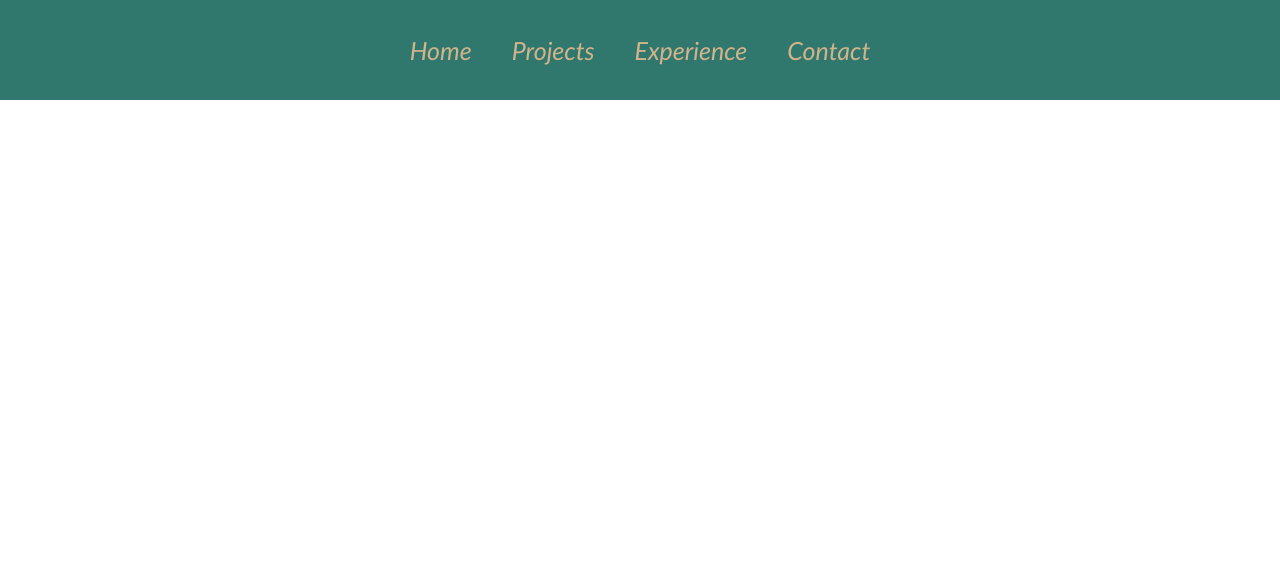
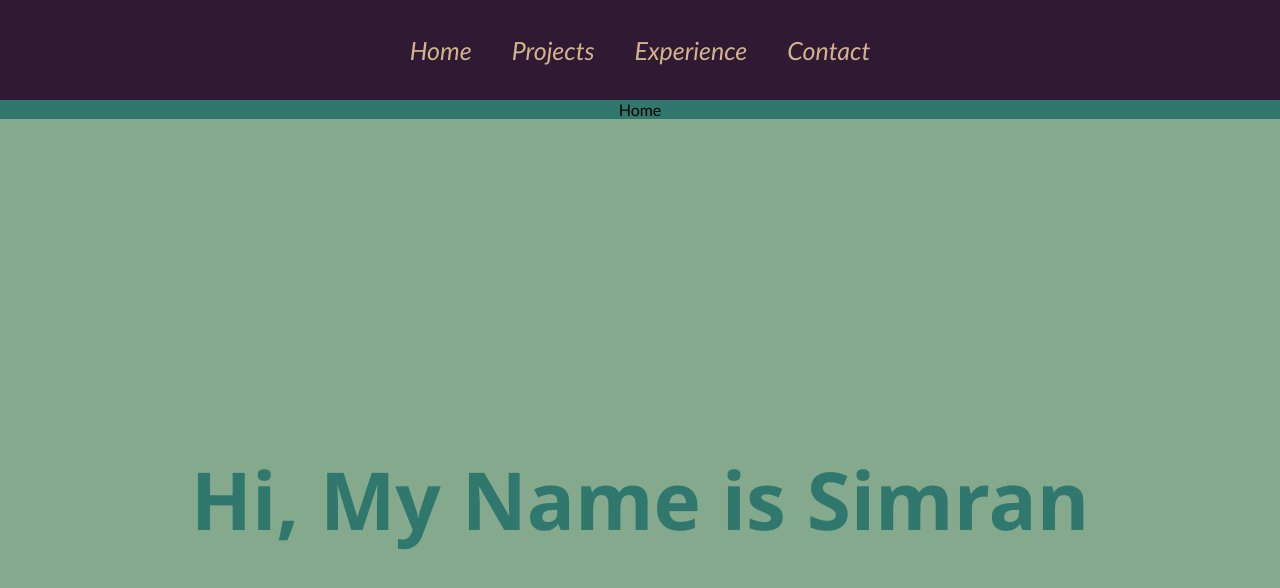
Before and after one commit to ragingelmo/simransportfoliowebsite, a React (Create React App) app: page / in a window 1280 px wide. Shown: the top 588 px of the page. Built offline with nearby package versions, Linux system fonts and the light colour scheme.

Commit message:
Playing with colors

```diff
--- a/public/index.html
+++ b/public/index.html
@@ -2,19 +2,19 @@
 <html lang="en">
   <head>
     <meta charset="utf-8" />
-    <link rel="icon" href="%PUBLIC_URL%/favicon.ico" />
+
     <meta name="viewport" content="width=device-width, initial-scale=1" />
     <meta name="theme-color" content="#000000" />
     <meta
       name="description"
       content="Web site created using create-react-app"
     />
-    <link rel="apple-touch-icon" href="%PUBLIC_URL%/logo192.png" />
+
     <!--
       manifest.json provides metadata used when your web app is installed on a
       user's mobile device or desktop. See https://developers.google.com/web/fundamentals/web-app-manifest/
     -->
-    <link rel="manifest" href="%PUBLIC_URL%/manifest.json" />
+
     <!--
       Notice the use of %PUBLIC_URL% in the tags above.
       It will be replaced with the URL of the `public` folder during the build.
--- a/src/App.css
+++ b/src/App.css
@@ -4,8 +4,8 @@
   height: auto;
   display: flex;
   flex-direction: column;
-  font-family: Optima, serif;
-  background-color: #d21e1e;
+  font-family: "Optima", sans-serif;
+  background-color: #30786d;
 }
 
 body {
--- a/src/App.js
+++ b/src/App.js
@@ -15,10 +15,11 @@ function App() {
       <Router>
         <Navbar/>
         <Routes>
-          <Route path= "/home" element={<Home />} />
-          <Route path= "/projects" element={<Projects />} />
-          <Route path= "/experience" element={<Experience />} />
-          <Route path= "/contact" element={<Contact />} />
+
+          <Route path="/" element={<Home />} />
+          <Route path="/projects" element={<Projects />} />
+          <Route path="/experience" element={<Experience />} />
+          <Route path="/contact" element={<Contact />} />
         </Routes>
       </Router>
 
--- a/src/pageStyles/Home.css
+++ b/src/pageStyles/Home.css
@@ -2,7 +2,7 @@
     width: 100%;
     align-items: center;
     font-family: "Optima", sans-serif;
-    color: #3e497a;
+    color: #c9d1b0;
 }
 
 .about {
@@ -13,14 +13,14 @@
     justify-content: center;
     align-items: center;
     text-align: center;
-    background-color: #21325e;
+    background-color: #84a98c;
     color: #f0f0f0;
   }
 
   .about h2 {
     font-family: "Segoe UI", Tahoma, Geneva, Verdana, sans-serif;
     font-size: 80px;
-    color: #e9d35b;
+    color: #30786d;
     height: 50px;
   }
 
--- a/src/pageStyles/Navbar.css
+++ b/src/pageStyles/Navbar.css
@@ -2,7 +2,7 @@
 .navigationbar {
     width: 100%;
     height: 100px;
-    background: #30786d;
+    background: #301933;
     letter-spacing: normal;
     text-align: center;
 
--- a/src/pages/Home.js
+++ b/src/pages/Home.js
@@ -5,47 +5,15 @@ import GithubIcon from "@material-ui/icons/GitHub";
 import "../pageStyles/Home.css";
 
 function Home() {
-
     return (
-
-
-        <div className = "home">
-            <div className = "about">
-                <h2> Hi, My Name is Simran </h2>
-            <div className = "prompt">
-                <p> A Computer Science and Neuroscience student at Boston University.</p>
-                <LinkedInIcon />
-                <EmailIcon />
-                <GithubIcon />
+        <div>Home
+            <div className="home">
+                <div className="about">
+                    <h2> Hi, My Name is Simran</h2>
+                </div>
             </div>
         </div>
-
-        <div className="skills">
-            <h1> Skills</h1>
-            <ol className = "list">
-             <li className="item">
-                    <h2> Front-End</h2>
-                <span>
-                    ReactJS, Angular, Redux, HTML, CSS, React Native, Flutter, NPM,
-                    Ionic, BootStrap, MaterialUI, Yarn, TailwindCSS, StyledComponents
-                </span>
-             </li>
-             <li className="item">
-                <h2>Back-End</h2>
-                <span>
-                    NodeJS, Java Spring, .NET, ExpressJS, GraphQL, ApolloServer,
-                     MySQL, MongoDB, DynamoDB, DigitalOcean, AWS S3, MS SQL
-                </span>
-             </li>
-             <li className="item">
-                <h2>Languages</h2>
-                <span>JavaScript, Java, Python, C#, C, C++, TypeScript, Go</span>
-             </li>
-            </ol>
-        </div>
-    </div>
-
-    );
+    )
 }
 
 export default Home;
```
Also changed, not shown: public/manifest.json (added).
